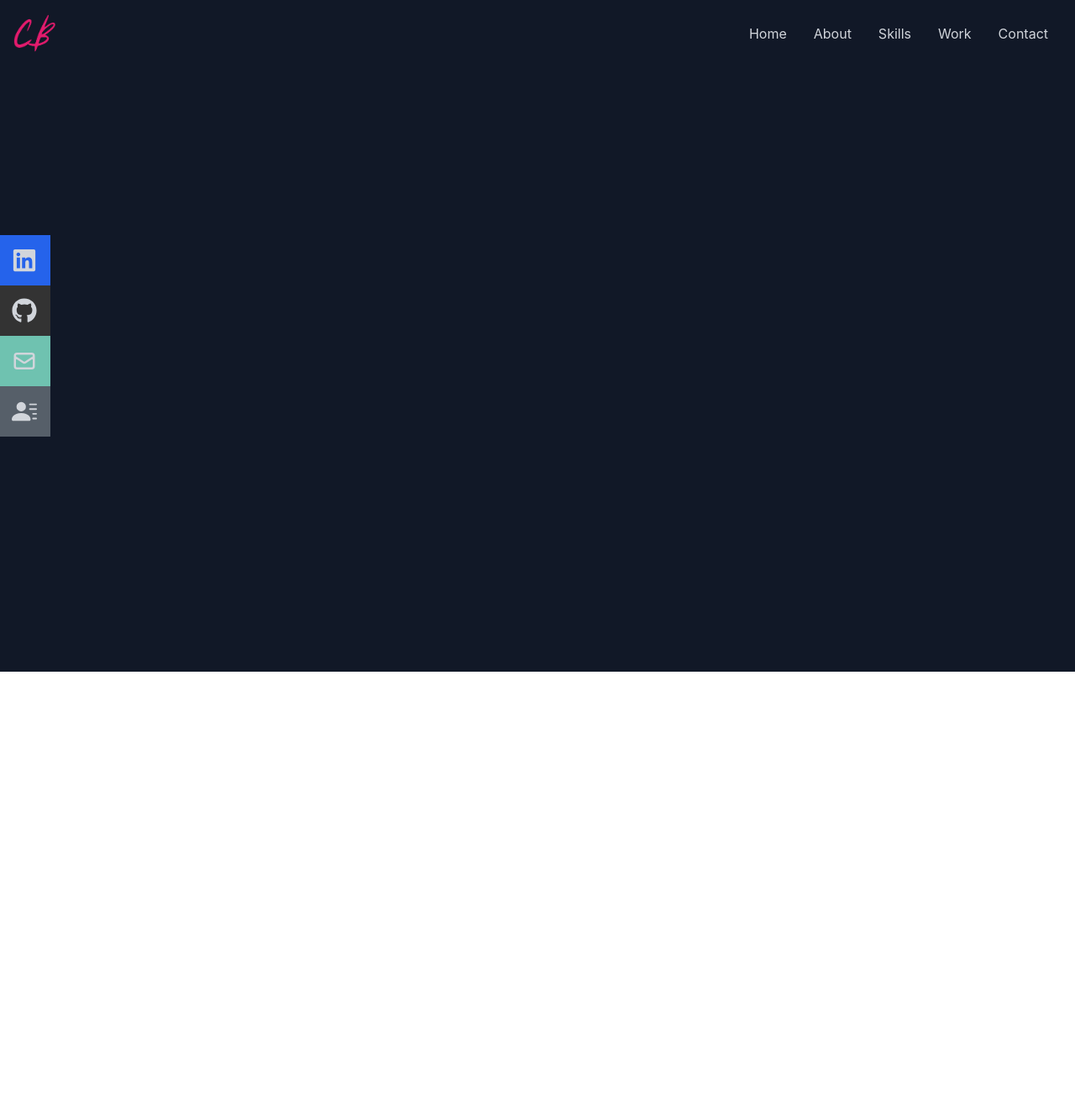
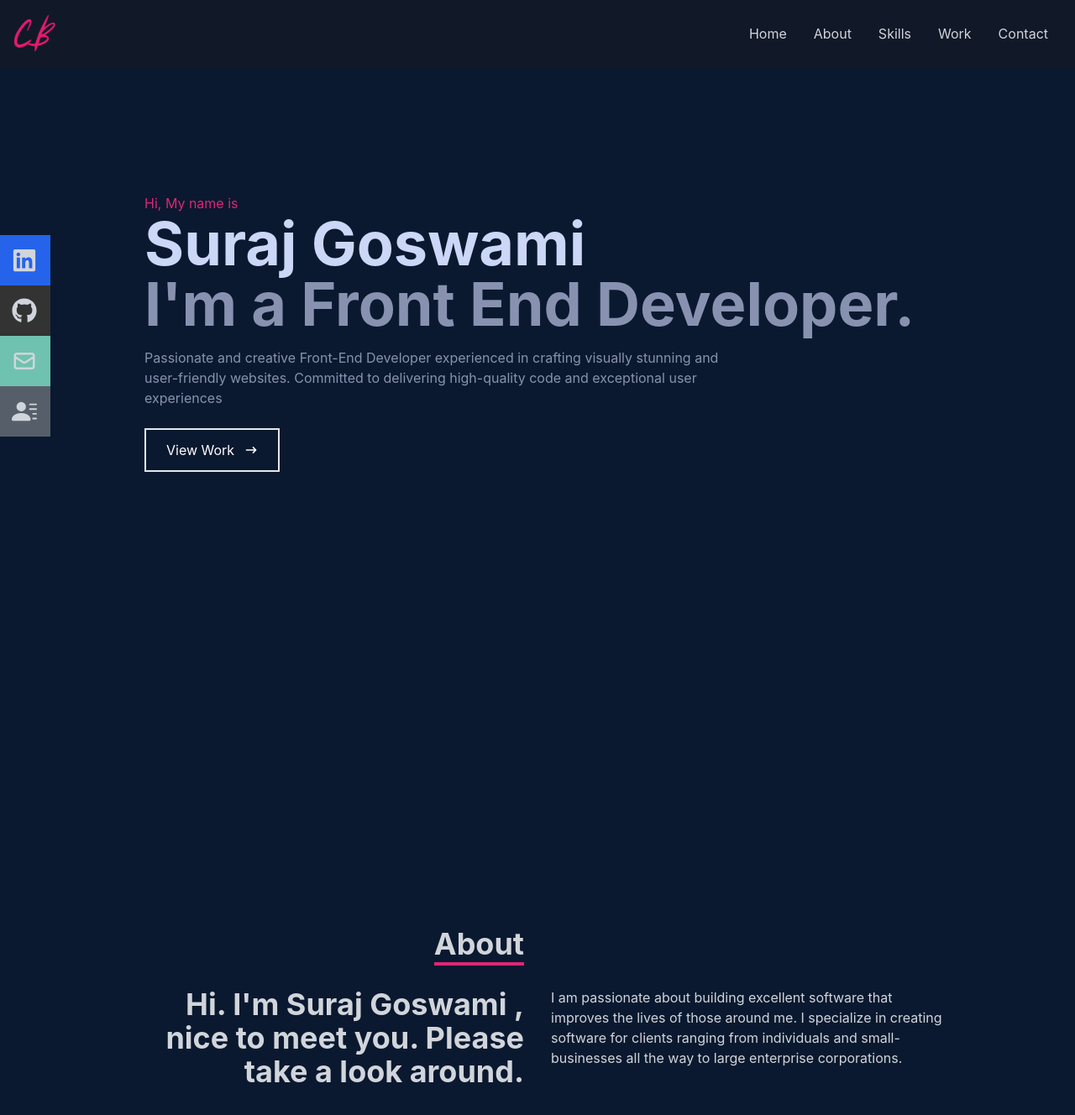
Before and after one commit to SurajG20/Portfolio-Website, a React (Vite) app: page / in a window 1280 px wide. Shown: the top 1328 px of the page at 84% size. Before the commit the page ends 800 px from the top, so only its background shows below. Built offline with nearby package versions, Linux system fonts and the light colour scheme.

Commit message:
Home and About

```diff
--- a/src/App.jsx
+++ b/src/App.jsx
@@ -1,11 +1,13 @@
 import React from 'react';
 import Navbar from './components/Navbar';
 import Home from './components/Home';
+import About from './components/About';
 function App() {
   return (
     <>
       <Navbar />
       <Home />
+      <About />
     </>
   );
 }
--- /dev/null
+++ b/src/components/About.jsx
@@ -0,0 +1,36 @@
+import React from 'react';
+
+const About = () => {
+  return (
+    <div name="about" className="w-full h-screen bg-[#0a192f] text-gray-300">
+      <div className="flex flex-col justify-center items-center w-full h-full">
+        <div className="max-w-[1000px] w-full grid grid-cols-2 gap-8">
+          <div className="sm:text-right pb-8 pl-4">
+            <p className="text-4xl font-bold inline border-b-4 border-pink-600">
+              About
+            </p>
+          </div>
+          <div></div>
+        </div>
+        <div className="max-w-[1000px] w-full grid sm:grid-cols-2 gap-8 px-4">
+          <div className="sm:text-right text-4xl font-bold">
+            <p>
+              Hi. I'm Suraj Goswami , nice to meet you. Please take a look
+              around.
+            </p>
+          </div>
+          <div>
+            <p>
+              I am passionate about building excellent software that improves
+              the lives of those around me. I specialize in creating software
+              for clients ranging from individuals and small-businesses all the
+              way to large enterprise corporations.
+            </p>
+          </div>
+        </div>
+      </div>
+    </div>
+  );
+};
+
+export default About;
--- a/src/components/Home.jsx
+++ b/src/components/Home.jsx
@@ -1,6 +1,34 @@
 import React from 'react';
 import { HiArrowNarrowRight } from 'react-icons/hi';
+
 const Home = () => {
-  return <div className="w-full h-screen bg-gray-900"></div>;
+  return (
+    <div name="home" className="w-full h-screen bg-[#0a192f]">
+      {/* Container */}
+      <div className="max-w-[1000px] mx-auto px-8 flex flex-col justify-center h-full">
+        <p className="text-pink-600">Hi, My name is</p>
+        <h1 className="text-4xl sm:text-7xl font-bold text-[#ccd6f6]">
+          Suraj Goswami
+        </h1>
+        <h2 className="text-4xl sm:text-7xl font-bold text-[#8892b0]">
+          I'm a Front End Developer.
+        </h2>
+        <p className="text-[#8892b0] py-4 max-w-[700px]">
+          Passionate and creative Front-End Developer experienced in crafting
+          visually stunning and user-friendly websites. Committed to delivering
+          high-quality code and exceptional user experiences
+        </p>
+        <div>
+          <button className="text-white group border-2 px-6 py-3 my-2 flex items-center hover:bg-pink-600 hover:border-pink-600">
+            View Work
+            <span className="group-hover:rotate-90 duration-300">
+              <HiArrowNarrowRight className="ml-3 " />
+            </span>
+          </button>
+        </div>
+      </div>
+    </div>
+  );
 };
+
 export default Home;
```
